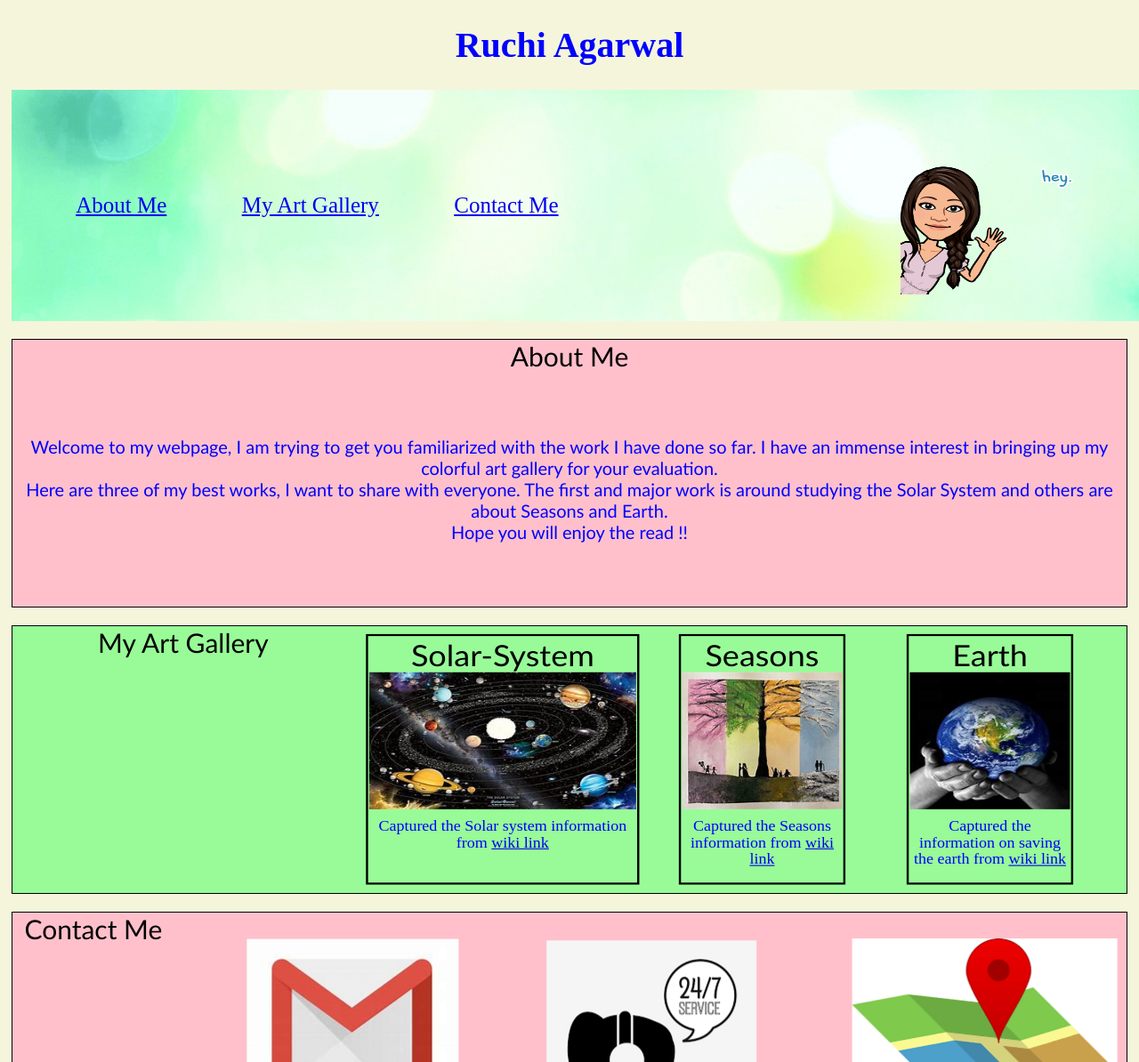
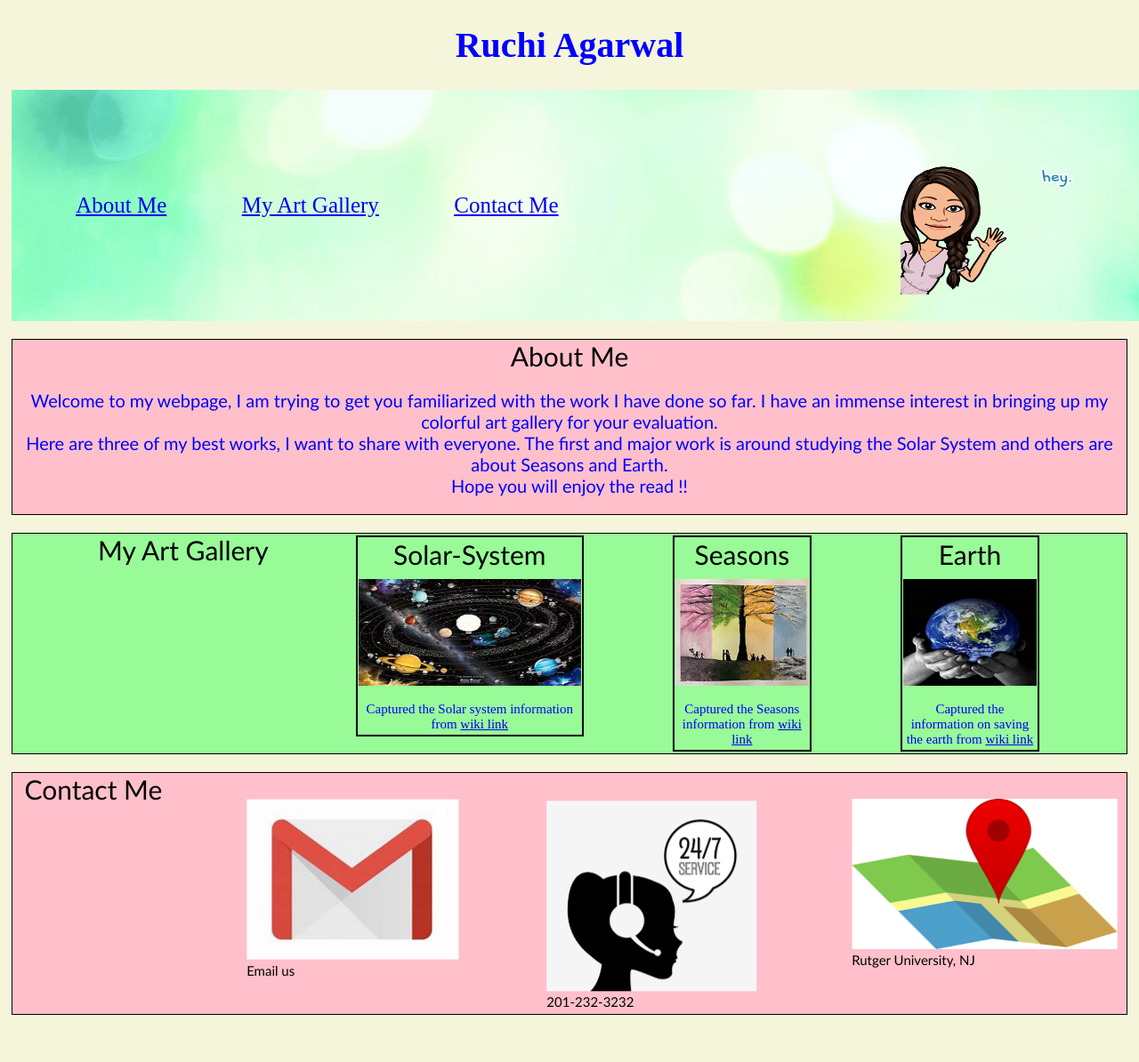
Before and after one commit to ruchiagarwal26/first-day-demo, a plain HTML site: page 02-Challenge/index.html in a window 1280 px wide. Shown: the top 1194 px of the page at 89% size. After the commit the page ends 1159 px from the top, so only its background shows below. Drawn offline with Linux system fonts and the light colour scheme.

Commit message:
challenge_2

```diff
--- a/02-Challenge/Assets/styles.css
+++ b/02-Challenge/Assets/styles.css
@@ -62,7 +62,6 @@ a:active{
 }
 
 .content-boxes .section {
-    height: 300px;
     width: 100%;
     border:1px solid black;
     margin: 10px 5px;
@@ -87,16 +86,15 @@ a:active{
 }
 
 .card {
-    height:250px;
     width:50%;
     border: 2px black solid;
     margin: 2px;
     padding: 1px;
-    transform:scale(1.2,1.1) translate(12%, 7%);
     flex-basis: 150px;
     flex-shrink: 2;
     justify-content: center;
     align-items: center;
+    text-align: center;
 
 }
 
@@ -114,8 +112,11 @@ a:active{
 }
 .card img{
     width:100%;
-    height:140px;
+    height:120px;
+    margin: 10px;
     padding-bottom: .5px;
+    margin-left: auto;
+    margin-right: auto;
 }
 
 .card.first{
@@ -135,7 +136,6 @@ a:active{
     font-size: 15px;
 }
 
-
 @media screen and (max-width: 768px) {
     main,
     nav {
```
Also changed, not shown: 1 other file.
